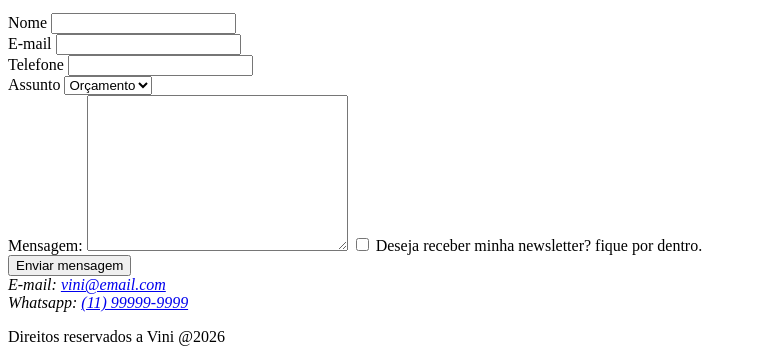
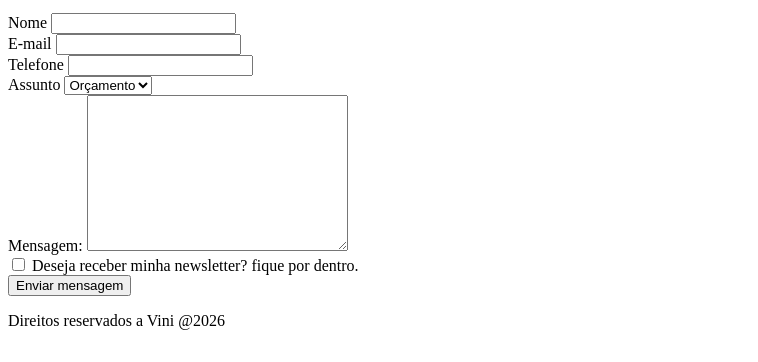
Before and after one commit to vini0926/My-first-repository, a plain HTML site: page index.html in a window 1280 px wide. Shown: the part 683-1045 px from the top of the page, without its empty margins (0-758 px from the left). Drawn offline with Linux system fonts and the light colour scheme.

Commit message:
commit update formulário final

```diff
--- a/index.html
+++ b/index.html
@@ -79,7 +79,7 @@
                 </select> <br>
 
                 <label for="mensagem">Mensagem: </label>
-                <textarea name="mensagem" id="mensagem" cols="30" rows="10"></textarea>
+                <textarea name="mensagem" id="mensagem" cols="30" rows="10"></textarea> <br>
 
                 <input type="checkbox" id="inscricao" name="inscricao">
                 <label for="inscricao">Deseja receber minha newsletter? fique por dentro.</label> <br>
@@ -88,10 +88,6 @@
 
             </form>
 
-            <address>
-                E-mail: <a href="mailto:vini@email.com">vini@email.com</a><br>
-                Whatsapp: <a href="tel:(11) 99999-9999">(11) 99999-9999</a>
-            </address>
         </section>
 
         <p>Direitos reservados a Vini @2026</p>
```
